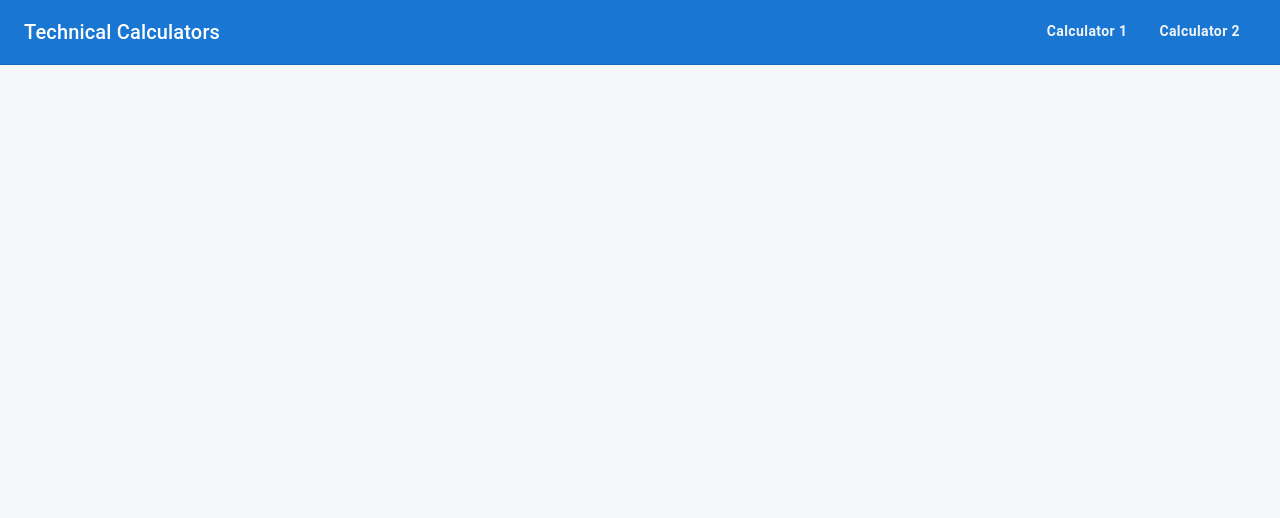
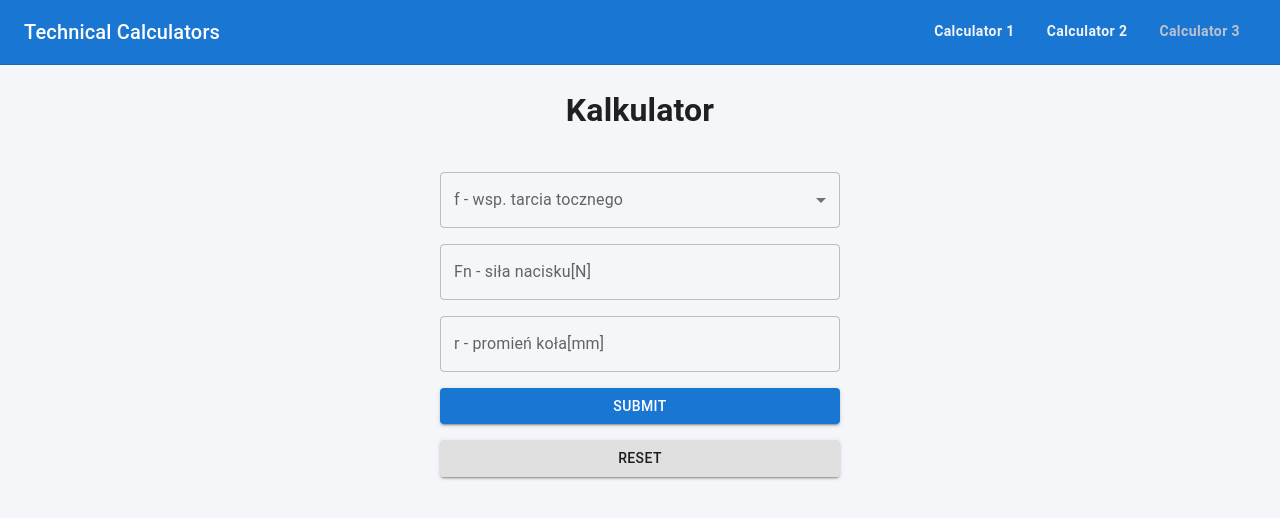
Before and after one commit to villagef/technical_calculators, a React (Create React App) app: page /calculator3 in a window 1280 px wide. Shown: the top 518 px of the page. Built offline with nearby package versions, Linux system fonts and the light colour scheme.

Commit message:
dodane calc 3

```diff
--- a/src/components/Navbar/index.tsx
+++ b/src/components/Navbar/index.tsx
@@ -31,6 +31,13 @@ const Navbar = () => {
             component={Link}
             className="tab-component"
           />
+          <Tab
+            label="Calculator 3"
+            value="/calculator3"
+            to="/calculator3"
+            component={Link}
+            className="tab-component"
+          />
         </Tabs>
       </Toolbar>
     </AppBar>
--- /dev/null
+++ b/src/pages/Calculator3/index.tsx
@@ -0,0 +1,97 @@
+import { useState } from "react";
+import { Controller, useForm } from "react-hook-form";
+import { Button, MenuItem, TextField } from "@mui/material";
+
+interface FormValues {
+  f: string;
+  fn: number;
+  r: number;
+}
+
+const options = [
+  {
+    label: "O,5 – koło: stal // droga: stal",
+    value: 0.5,
+  },
+  {
+    label: "O,15 – koło: guma // droga: beton",
+    value: 0.15,
+  },
+  {
+    label: "4,5 – koło: guma // droga: asfalt",
+    value: 4.5,
+  },
+];
+
+const Calculator3 = () => {
+  const { register, handleSubmit, reset, control } = useForm<FormValues>();
+  const [result, setResult] = useState<string>();
+
+  const onSubmit = (data: FormValues) => {
+    const { f, fn, r } = data;
+    const calculation = (Number(f) * fn) / r;
+    const message =
+      calculation < 0 || calculation === Infinity
+        ? "Błędne dane!"
+        : `Ft = ${calculation}[N]`;
+
+    setResult(message);
+  };
+
+  const onReset = () => {
+    reset();
+    setResult(undefined);
+  };
+
+  return (
+    <div className="form-wrapper">
+      <h1>Kalkulator</h1>
+      <form
+        onSubmit={handleSubmit(onSubmit)}
+        onReset={onReset}
+        className="form-container"
+      >
+        <Controller
+          control={control}
+          defaultValue={""}
+          render={({ field: { onChange, onBlur, value } }) => (
+            <TextField
+              select
+              type="number"
+              label="f - wsp. tarcia tocznego"
+              value={value}
+              onBlur={onBlur}
+              onChange={onChange}
+            >
+              {options.map((option) => (
+                <MenuItem key={option.label} value={option.value}>
+                  {option.label}
+                </MenuItem>
+              ))}
+            </TextField>
+          )}
+          name="f"
+        />
+        <TextField
+          type="number"
+          label="Fn - siła nacisku[N]"
+          {...register("fn", { required: true })}
+        />
+        <TextField
+          type="number"
+          label="r - promień koła[mm]"
+          {...register("r", { required: true })}
+        />
+        <Button type="submit" variant="contained" color="primary">
+          Submit
+        </Button>
+        <Button type="reset" variant="contained" color="inherit">
+          Reset
+        </Button>
+      </form>
+      {result && <h1>{result}</h1>}
+    </div>
+  );
+};
+
+export default Calculator3;
--- a/src/pages/routes.tsx
+++ b/src/pages/routes.tsx
@@ -4,6 +4,7 @@ import Layout from "../components/Layout";
 
 const Calculator1 = lazy(() => import("./Calculator1"));
 const Calculator2 = lazy(() => import("./Calculator2"));
+const Calculator3 = lazy(() => import("./Calculator3"));
 
 const Routes = () => (
   <Layout>
@@ -12,6 +13,7 @@ const Routes = () => (
         <Route path="/" element={<Calculator1 />} />
         <Route path="/calculator1" element={<Calculator1 />} />
         <Route path="/calculator2" element={<Calculator2 />} />
+        <Route path="/calculator3" element={<Calculator3 />} />
       </Switch>
     </Suspense>
   </Layout>
```
